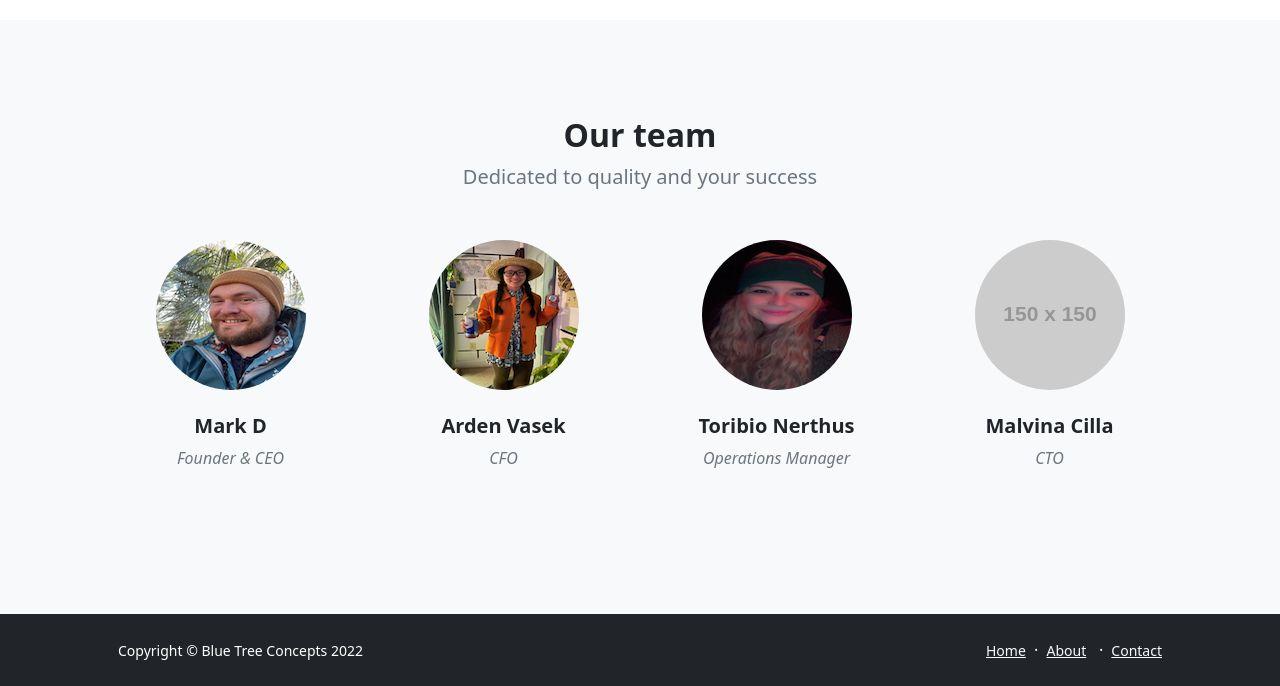
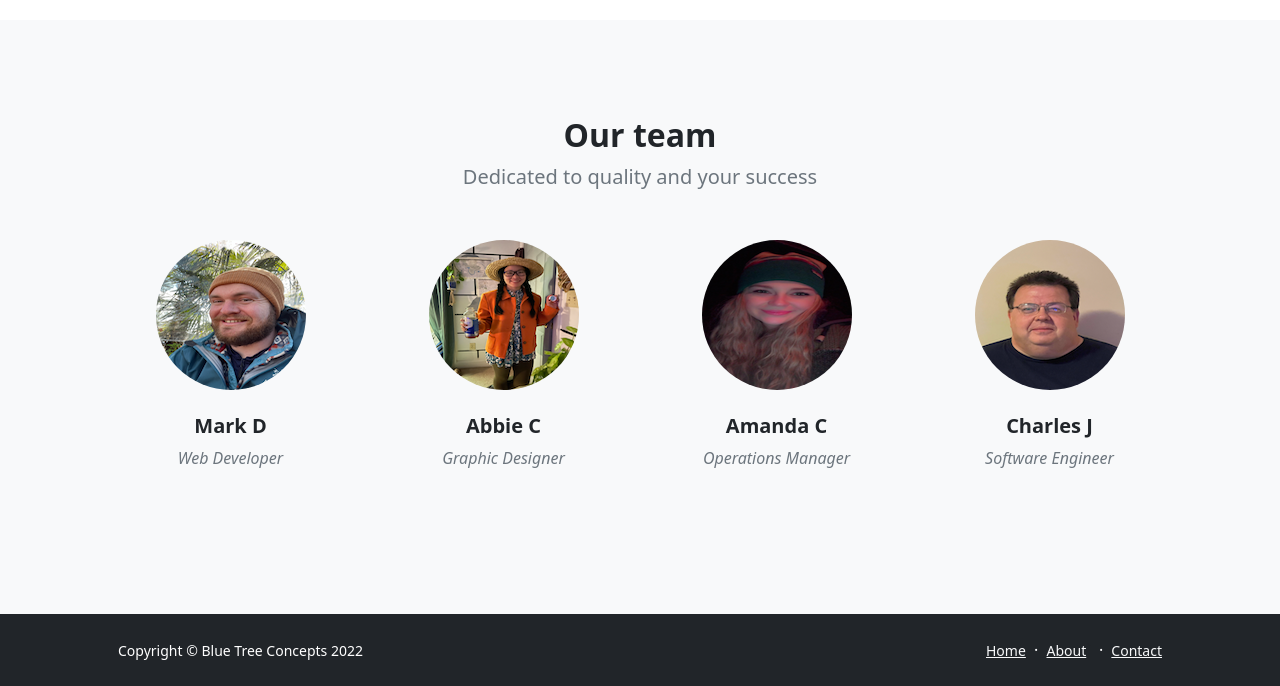
Before and after one commit to mdomeracki231994/mcdev_com, a Django app: page /about/ in a window 1280 px wide. Shown: the part 1889-2575 px from the top of the page. Run offline with Django 4.2, Linux system fonts and the light colour scheme; grey boxes labelled with a size stand in for pictures from a placeholder-image service; some libraries are stand-ins or nearby versions.

Commit message:
Add Charles to about page

```diff
--- a/templates/about/index.html
+++ b/templates/about/index.html
@@ -101,28 +101,28 @@
                     <div class="text-center">
                         <img class="img-fluid rounded-circle mb-4 px-4" src="{% static 'images/about_page_images/mark.png' %}" alt="..." />
                         <h5 class="fw-bolder">Mark D</h5>
-                        <div class="fst-italic text-muted">Founder &amp; CEO</div>
+                        <div class="fst-italic text-muted">Web Developer</div>
                     </div>
                 </div>
                 <div class="col mb-5 mb-5 mb-xl-0">
                     <div class="text-center">
                         <img class="img-fluid rounded-circle mb-4 px-4" src="{% static 'images/about_page_images/Abbie.png' %}" alt="..." />
-                        <h5 class="fw-bolder">Arden Vasek</h5>
-                        <div class="fst-italic text-muted">CFO</div>
+                        <h5 class="fw-bolder">Abbie C</h5>
+                        <div class="fst-italic text-muted">Graphic Designer</div>
                     </div>
                 </div>
                 <div class="col mb-5 mb-5 mb-sm-0">
                     <div class="text-center">
                         <img class="img-fluid rounded-circle mb-4 px-4" src="{% static 'images/about_page_images/Mandy.png' %}" alt="..." />
-                        <h5 class="fw-bolder">Toribio Nerthus</h5>
+                        <h5 class="fw-bolder">Amanda C</h5>
                         <div class="fst-italic text-muted">Operations Manager</div>
                     </div>
                 </div>
                 <div class="col mb-5">
                     <div class="text-center">
-                        <img class="img-fluid rounded-circle mb-4 px-4" src="https://dummyimage.com/150x150/ced4da/6c757d" alt="..." />
-                        <h5 class="fw-bolder">Malvina Cilla</h5>
-                        <div class="fst-italic text-muted">CTO</div>
+                        <img class="img-fluid rounded-circle mb-4 px-4" src="{% static 'images/about_page_images/Charles.png' %}" alt="..." />
+                        <h5 class="fw-bolder">Charles J</h5>
+                        <div class="fst-italic text-muted">Software Engineer</div>
                     </div>
                 </div>
             </div>
--- a/templates/contact/index.html
+++ b/templates/contact/index.html
@@ -64,12 +64,12 @@
                     </div>
                                         <!-- Contact cards-->
                     <div class="row gx-5 row-cols-2 row-cols-lg-4 py-5 justify-content-center">
-                        <div class="col">
+                        <div class="col-md-4">
                             <div class="feature bg-primary bg-gradient text-white rounded-3 mb-3"><i class="bi bi-chat-dots"></i></div>
                             <div class="h5 mb-2">Send us a message</div>
                             <a href="mailto:info@bluetreeconcepts.com">info@bluetreeconcepts.com</a>
                         </div>
-                        <div class="col">
+                        <div class="col-md-4">
                             <div class="feature bg-primary bg-gradient text-white rounded-3 mb-3"><i class="bi bi-telephone"></i></div>
                             <div class="h5">Call us</div>
                             <p class="text-muted mb-0">Call us  (423) 490-5701.</p>
```
Also changed, not shown: static/images/about_page_images/Abbie.png, static/images/about_page_images/Charles.png (added), 1 other file.
